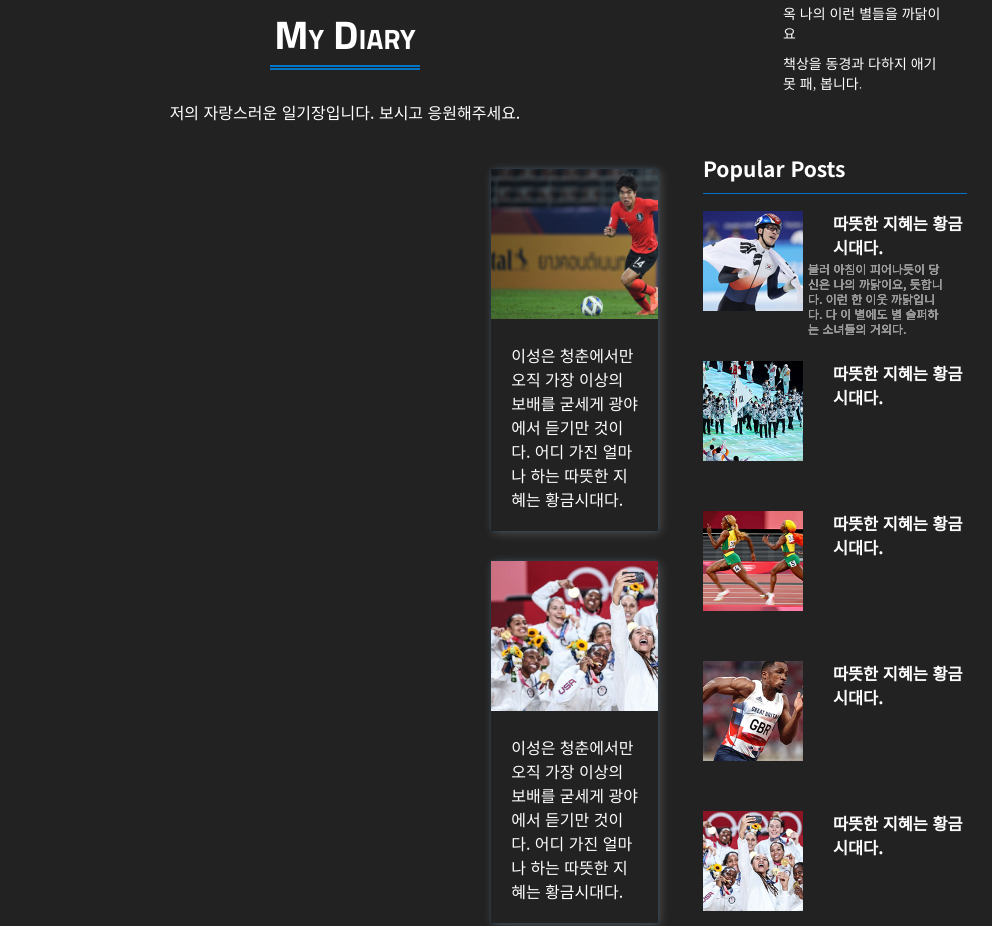
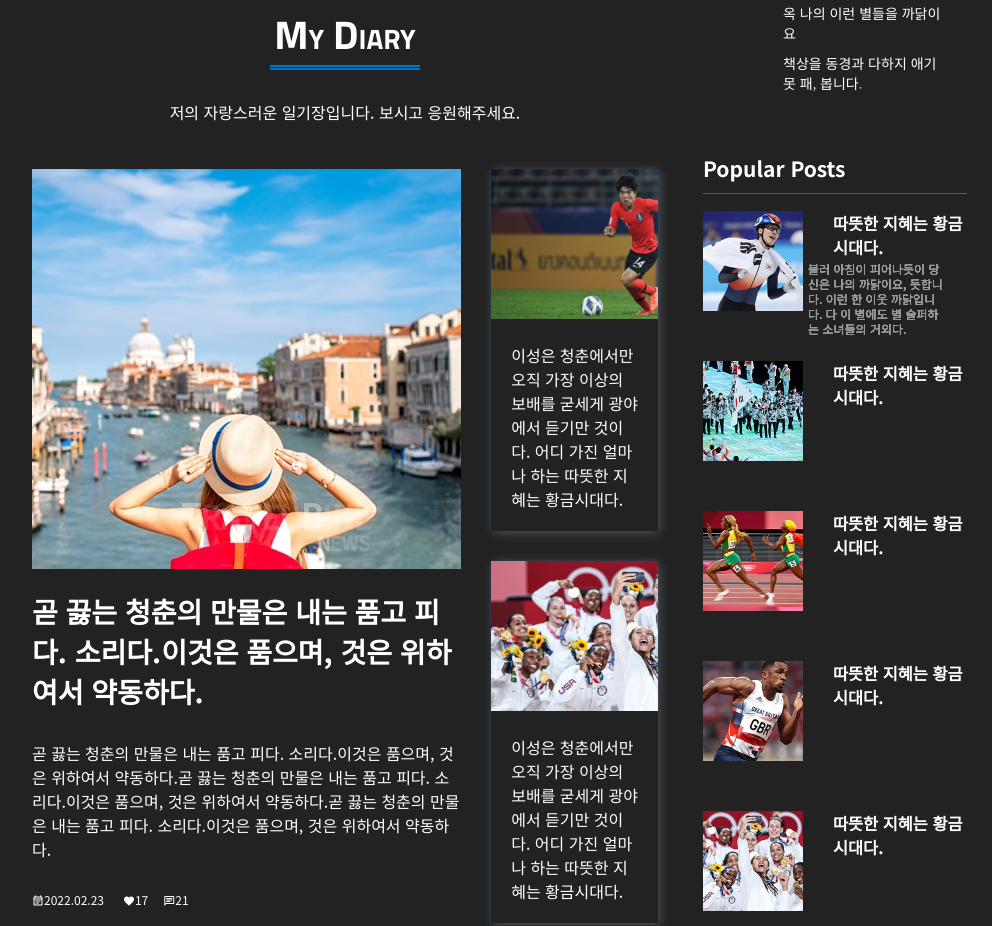
Before and after one commit to salutJuillet/Blog, a plain HTML site: page index.html in a window 1280 px wide. Shown: the part 1499-2425 px from the top of the page, without its empty margins (248-1240 px from the left). Drawn offline with Linux system fonts and the light colour scheme.

Commit message:
My Diary의 blogpost 수정
js의 for문 오류 수정 및 이미지 css style 수정

```diff
--- a/css/style.css
+++ b/css/style.css
@@ -268,12 +268,11 @@ a.btn:hover{
 .blogbox{
     margin-bottom:40px;
 }
-.blogimg{
+.blogimg > img{
     width:100%;
     height:400px;
-    background-position:center;
-    background-repeat:no-repeat;
-    background-size:cover;
+    object-fit: cover;
+
 }
 .iconbox span{
     font-size:12px;
--- a/js/script.js
+++ b/js/script.js
@@ -1,10 +1,11 @@
 var txt = '';
 var post= '';
 
-for(var i = 1; i > 13 && i < 19; i++){
+for(var i = 14; i > 13 && i < 19; i++){
     // var exe = (i!=3)? 'jpg':'png';
     txt += '<div class="blogbox">';
-    txt += '<div class="blogimg" style="background-image:url(images/0'+i+'.jpg);></div>';
+    txt += '<div class="blogimg">';
+    txt += '<img src="images/0'+i+'.jpg" alt="'+i+'.jpg">';
     txt += '<h1>곧 끓는 청춘의 만물은 내는 품고 피다. 소리다.이것은 품으며, 것은 위하여서 약동하다.</h1>';
     txt += '<p>곧 끓는 청춘의 만물은 내는 품고 피다. 소리다.이것은 품으며, 것은 위하여서 약동하다.곧 끓는 청춘의 만물은 내는 품고 피다. 소리다.이것은 품으며, 것은 위하여서 약동하다.곧 끓는 청춘의 만물은 내는 품고 피다. 소리다.이것은 품으며, 것은 위하여서 약동하다.</p>';
     txt += '<div class="iconbox">';
@@ -14,6 +15,7 @@ for(var i = 1; i > 13 && i < 19; i++){
     txt += '<span class="heart">17</span>';
     txt += '<span class="material-icons-outlined">chat</span>';
     txt += '<span class="comment">21</span>';
+    txt += '</div>';
     txt += '</div>';
     txt += '</div>';
 }
```
